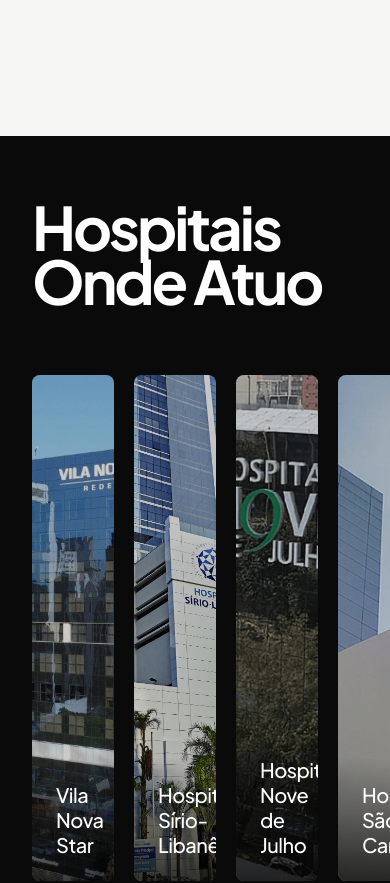
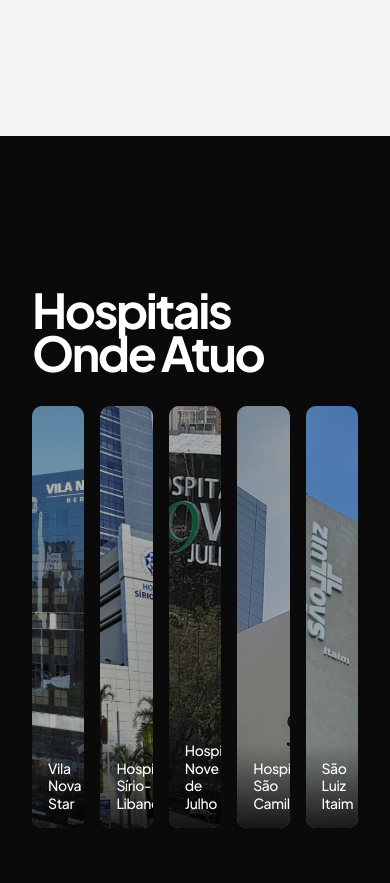
Before and after one commit to OrtoQBank/vitor-portfolio, a Next.js app: page / in a window 390 px wide. Shown: the part 4720-5603 px from the top of the page. Built offline with nearby package versions, Linux system fonts and the light colour scheme.

Commit message:
[fix] hospitals cards

```diff
--- a/app/components/PinnedSections.tsx
+++ b/app/components/PinnedSections.tsx
@@ -1,7 +1,6 @@
 "use client";
 
 import { useEffect, useRef } from "react";
-import Image from "next/image";
 import { gsap } from "gsap";
 import { ScrollTrigger } from "gsap/ScrollTrigger";
 
@@ -44,7 +43,6 @@
 export default function PinnedSections() {
   const containerRef = useRef<HTMLDivElement>(null);
   const panelsRef = useRef<(HTMLElement | null)[]>([]);
-  const hospitalsTrackRef = useRef<HTMLDivElement>(null);
 
   useEffect(() => {
     if (!containerRef.current) return;
@@ -52,8 +50,8 @@
     const panels = panelsRef.current.filter(Boolean) as HTMLElement[];
 
     const ctx = gsap.context(() => {
-      // Configura os painéis para o efeito de pinning (exceto hospitais)
-      panels.slice(0, -1).forEach((panel) => {
+      // Configura os painéis para o efeito de pinning
+      panels.forEach((panel) => {
         ScrollTrigger.create({
           trigger: panel,
           start: "top top",
@@ -62,29 +60,6 @@
           pinSpacing: false,
         });
       });
-
-      // Animação horizontal para a seção de hospitais
-      const hospitalsPanel = panels[panels.length - 1];
-      const hospitalsTrack = hospitalsTrackRef.current;
-
-      if (hospitalsPanel && hospitalsTrack) {
-        const trackWidth = hospitalsTrack.scrollWidth;
-        const viewportWidth = window.innerWidth;
-        const scrollDistance = trackWidth - viewportWidth + 80; // 80px para padding
-
-        gsap.to(hospitalsTrack, {
-          x: -scrollDistance,
-          ease: "none",
-          scrollTrigger: {
-            trigger: hospitalsPanel,
-            start: "top top",
-            end: `+=${scrollDistance}`,
-            pin: true,
-            scrub: 1,
-            pinSpacing: true,
-          },
-        });
-      }
     }, containerRef);
 
     return () => ctx.revert();
@@ -291,32 +266,28 @@
         id="hospitais"
         className="relative h-screen z-40"
       >
-        <div className="h-screen w-full bg-neutral-950 flex flex-col justify-center py-16 overflow-hidden">
-          <div className="mb-8 px-8 md:px-16 lg:px-24">
-            <h2 className="text-6xl md:text-7xl lg:text-8xl font-bold text-white tracking-tighter leading-[0.9]">
-              Hospitais <br />Onde Atuo
+        <div className="h-screen w-full bg-neutral-950 flex flex-col justify-center px-8 md:px-16 lg:px-24 py-12">
+          <div className="mb-8">
+            <h2 className="text-5xl md:text-6xl lg:text-7xl font-bold text-white tracking-tighter leading-[0.9]">
+              Hospitais Onde Atuo
             </h2>
           </div>
 
-          {/* Galeria Horizontal de Hospitais */}
-          <div className="flex-1 flex items-center overflow-hidden">
-            <div
-              ref={hospitalsTrackRef}
-              className="flex gap-5 pl-8 md:pl-16 lg:pl-20"
-            >
+          {/* Grid de Hospitais */}
+          <div className="grid grid-cols-5 gap-4 h-[50vh]">
             {hospitals.map((hospital, index) => (
               <div
                 key={index}
-                  className="group relative shrink-0 w-[calc(33.333vw-3rem)] h-[60vh] rounded-md overflow-hidden cursor-pointer"
+                className="group relative rounded-lg overflow-hidden h-full"
               >
                 <img
                   src={hospital.image}
                   alt={hospital.name}
-                    className="absolute inset-0 w-full h-full object-cover transition-all duration-700 group-hover:scale-105"
+                  className="absolute inset-0 w-full h-full object-cover"
                 />
-                  <div className="absolute inset-0 bg-black/20 group-hover:bg-black/40 transition-all duration-500" />
-                <div className="absolute bottom-0 left-0 right-0 p-6 bg-gradient-to-t from-black/70 to-transparent">
-                  <h3 className="text-xl md:text-2xl font-medium text-white leading-tight">
+                <div className="absolute inset-0 bg-black/30" />
+                <div className="absolute bottom-0 left-0 right-0 p-4 bg-gradient-to-t from-black/80 to-transparent">
+                  <h3 className="text-sm md:text-base lg:text-lg font-medium text-white leading-tight">
                     {hospital.name}
                   </h3>
                 </div>
@@ -324,7 +295,6 @@
             ))}
           </div>
         </div>
-        </div>
       </section>
     </div>
   );
```
Lines whose indentation alone changed are shown as unchanged.
